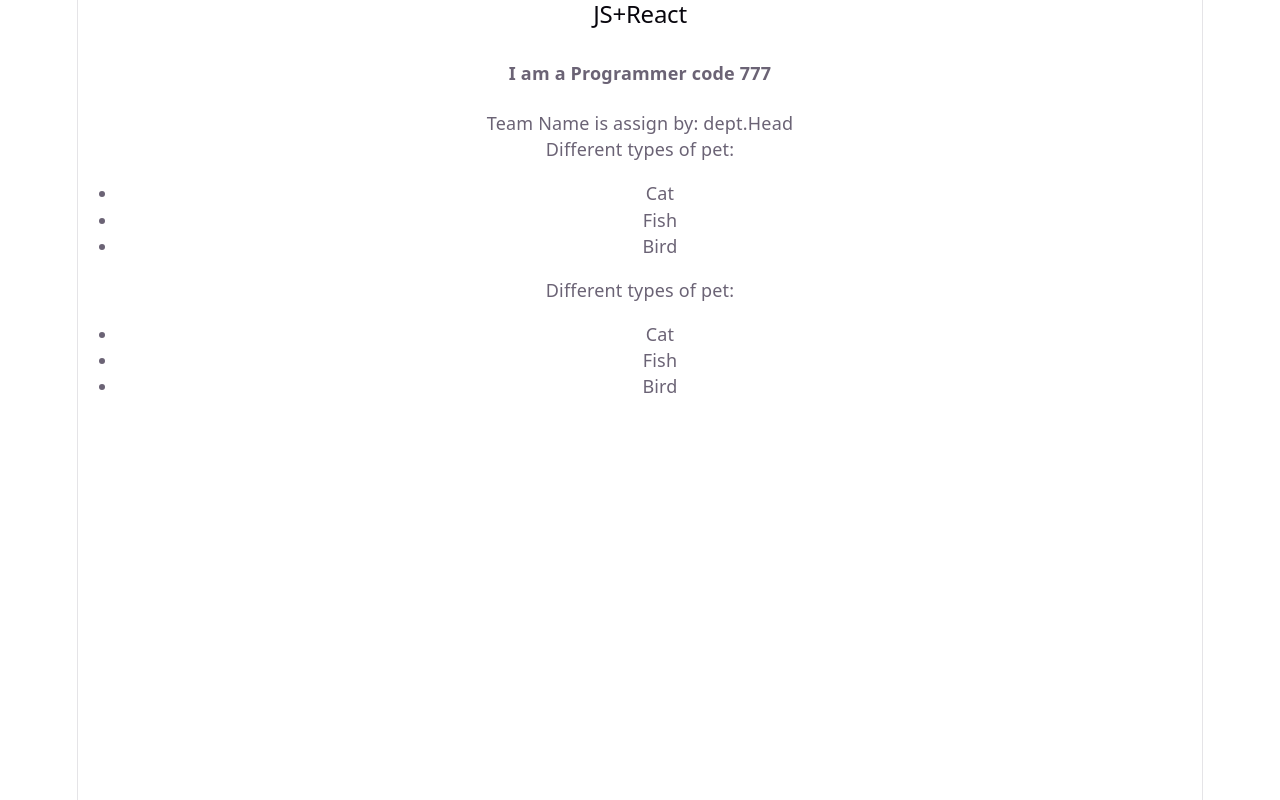
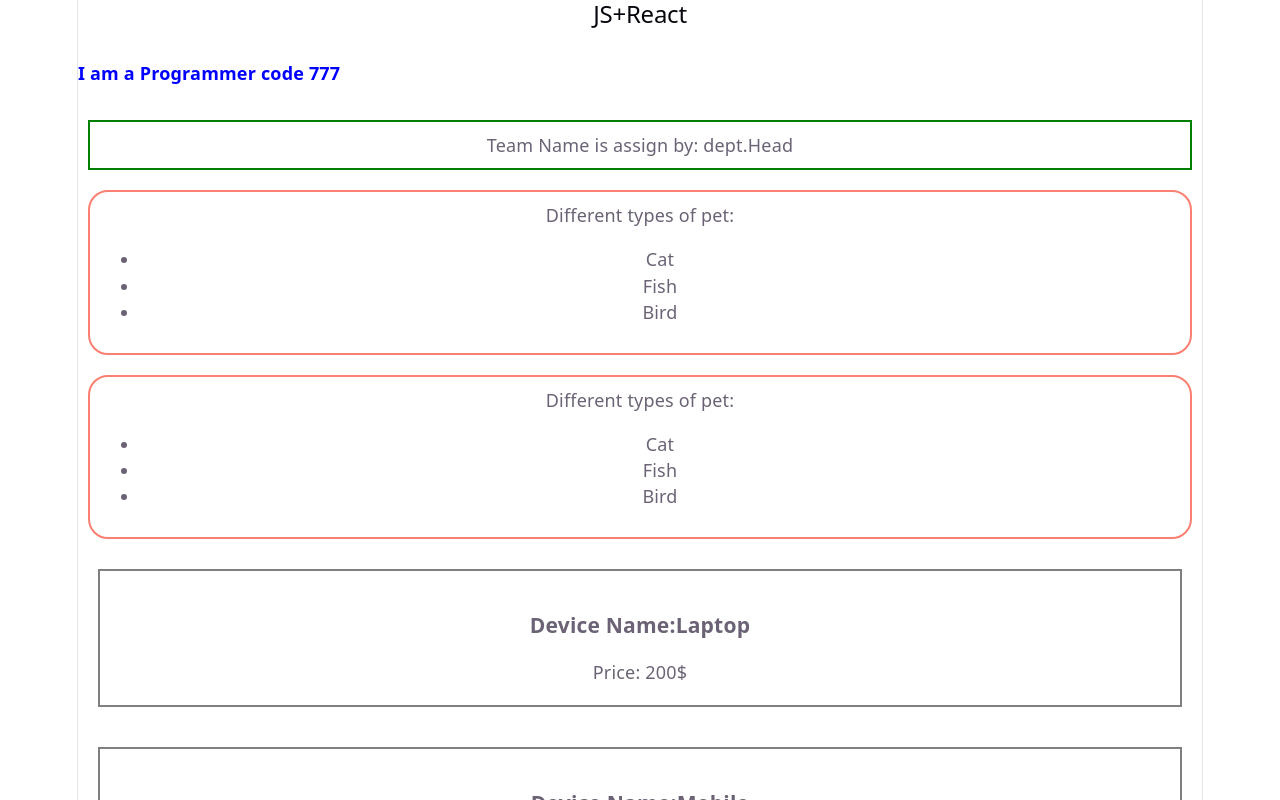
Before and after one commit to asm-saim/v1-react-core, a React (Vite) app: page / in a window 1280 px wide. Shown: the top 800 px of the page. Built offline with nearby package versions, Linux system fonts and the light colour scheme.

Commit message:
jsx and props basic implemented

```diff
--- a/src/App.css
+++ b/src/App.css
@@ -11,6 +11,7 @@
   &:hover {
     border-color: var(--accent-border);
   }
+
   &:focus-visible {
     outline: 2px solid var(--accent);
     outline-offset: 2px;
@@ -42,8 +43,7 @@
     z-index: 1;
     top: 34px;
     height: 28px;
-    transform: perspective(2000px) rotateZ(300deg) rotateX(44deg) rotateY(39deg)
-      scale(1.4);
+    transform: perspective(2000px) rotateZ(300deg) rotateX(44deg) rotateY(39deg) scale(1.4);
   }
 
   .vite {
@@ -51,8 +51,7 @@
     top: 107px;
     height: 26px;
     width: auto;
-    transform: perspective(2000px) rotateZ(300deg) rotateX(40deg) rotateY(39deg)
-      scale(0.8);
+    transform: perspective(2000px) rotateZ(300deg) rotateX(40deg) rotateY(39deg) scale(0.8);
   }
 }
 
@@ -75,9 +74,10 @@
   border-top: 1px solid var(--border);
   text-align: left;
 
-  & > div {
+  &>div {
     flex: 1 1 0;
     padding: 32px;
+
     @media (max-width: 1024px) {
       padding: 24px 20px;
     }
@@ -130,6 +130,7 @@
     &:hover {
       box-shadow: var(--shadow);
     }
+
     .button-icon {
       height: 18px;
       width: 18px;
@@ -156,6 +157,7 @@
 #spacer {
   height: 88px;
   border-top: 1px solid var(--border);
+
   @media (max-width: 1024px) {
     height: 48px;
   }
@@ -177,8 +179,16 @@
     left: 0;
     border-left-color: var(--border);
   }
+
   &::after {
     right: 0;
     border-right-color: var(--border);
   }
 }
+
+.pet {
+  border-radius: 20px;
+  border: 2px solid salmon;
+  padding: 10px;
+  margin: 10px;
+}
--- a/src/App.jsx
+++ b/src/App.jsx
@@ -10,30 +10,51 @@ function App() {
       <Pet></Pet>
       <Pet></Pet>
 
+      <Device name="Laptop" price="200$"></Device>
+      <Device name="Mobile" price="80$"></Device>
+      <Device name="Tab" price="120$"></Device>
+
+
     </>
 
   )
+}
+//component:
+function Device(props) {
+  return (
+    <div style={{ border: "2px solid gray", padding: "20px", margin: "20px" }}>
+      <h3>Device Name:{props.name}</h3>
+      <p>Price: {props.price}</p>
+    </div>
+  )
+}
+
+
+//for style:
+const design = {
+  color: "blue",
+  textAlign: "left"
 }
 
 //make a component:
 function Info() {
   const code = 777
   return (
-    <h4>I am a Programmer code {code}</h4>
+    <h4 style={design}>I am a Programmer code {code}</h4>
   )
 }
 
 //component:
 function Pet() {
   return (
-    <>
+    <div className='pet'>
       <p>Different types of pet:</p>
       <ul>
         <li>Cat</li>
         <li>Fish</li>
         <li>Bird</li>
       </ul>
-    </>
+    </div>
 
   )
 }
@@ -42,7 +63,9 @@ function Pet() {
 function Team() {
   const task = "dept.Head"
   return (
-    <p >Team Name is assign by: {task}</p>
+    <p style={
+      { border: "2px solid green", padding: "10px", margin: "10px" }
+    }>Team Name is assign by: {task}</p>
   )
 }
 
```
Also changed, not shown: note.txt.
